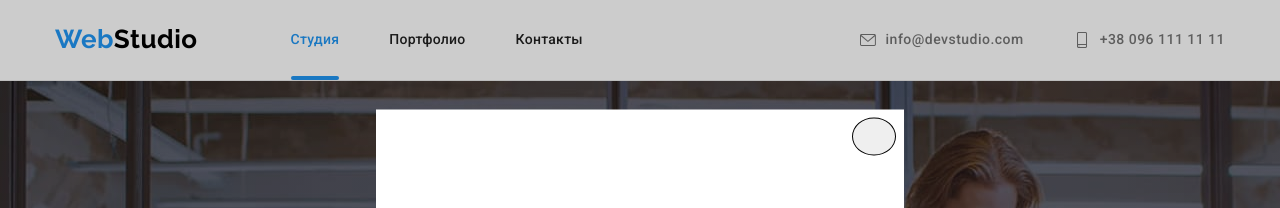
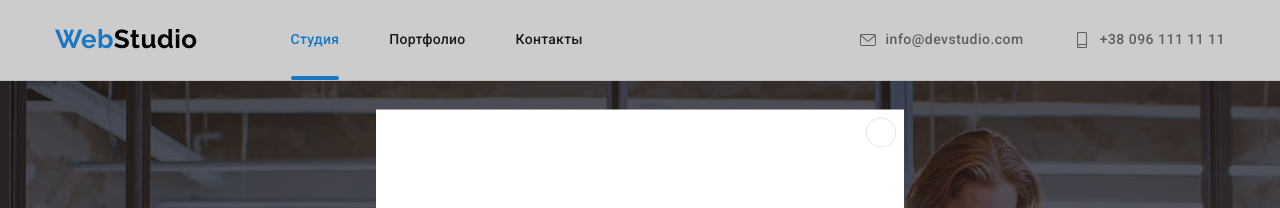
Before and after one commit to Cookey23/goit-markup-hw-05, a plain HTML site: page index.html in a window 1280 px wide. Both pictures are taken after a click on the button "Заказать услугу". Shown: the top 208 px of the page. Drawn offline with nearby package versions, Linux system fonts and the light colour scheme.

Commit message:
hw.5.rev.1.1

```diff
--- a/css/styles.css
+++ b/css/styles.css
@@ -452,13 +452,16 @@ p {
   position: absolute;
   top: 8px;
   right: 8px;
-  border: 1px solid #000;
+  width: 30px;
+  height: 30px;
   border-radius: 50%;
+  border: 1px solid rgba(0, 0, 0, 0.1);
+  background-color: #fff;
 }
 .close-modal-icon {
-  width: 30px;
-  height: 30px;
-  fill: var(--accent-color);
+  width: 18px;
+  height: 18px;
+  fill: #000;
 }
 /* portfolio */
 .btns-portfolio {
```
Also changed, not shown: images/modal-close.svg (deleted).
